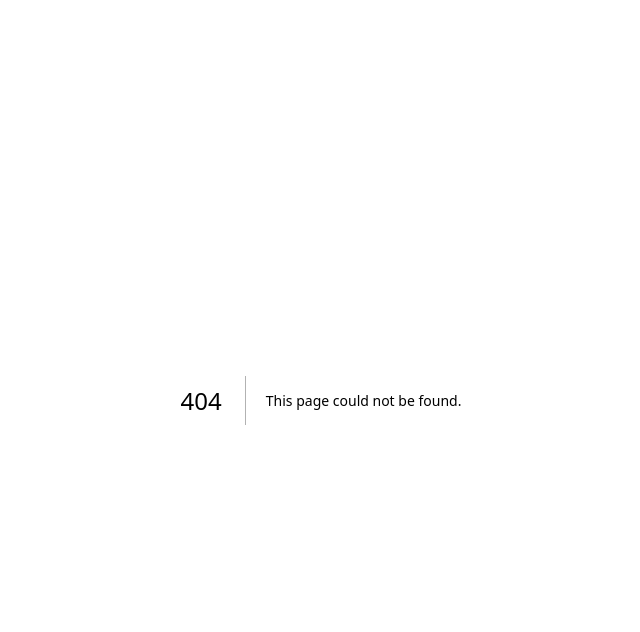
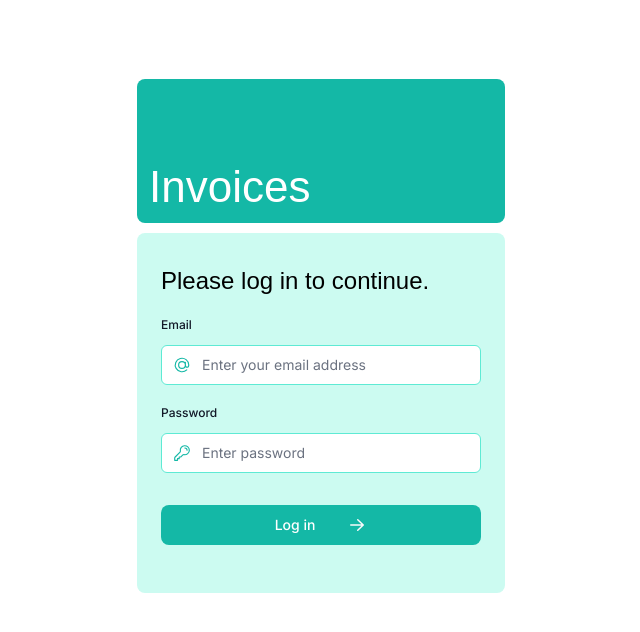
Before and after one commit to OtakuTotipotent/Invoices-Dashboard, a Next.js app: page /login in a window 1280 px wide. Before the commit this address had no page. Shown: the top 632 px of the page, without its empty margins (319-959 px from the left). Built offline with nearby package versions, Linux system fonts and the light colour scheme; a web font is replaced by a local one.

Commit message:
feat: add login

```diff
--- a/app/lib/actions.ts
+++ b/app/lib/actions.ts
@@ -1,9 +1,31 @@
 "use server";
 
+import { signIn } from "@/auth";
+import { AuthError } from "next-auth";
 import { z } from "zod";
 import { revalidatePath } from "next/cache";
 import { redirect } from "next/navigation";
 import postgres from "postgres";
+
+export async function authenticate(
+  prevState: string | undefined,
+  formData: FormData,
+) {
+  try {
+    await signIn("credentials", formData);
+  } catch (error) {
+    if (error instanceof AuthError) {
+      switch (error.type) {
+        case "CredentialsSignin":
+          return "Invalid credentials.";
+        default:
+          return "Something went wrong.";
+      }
+    }
+
+    throw error;
+  }
+}
 
 const sql = postgres(process.env.POSTGRES_URL!, { ssl: "require" });
 
--- /dev/null
+++ b/app/login/page.tsx
@@ -0,0 +1,20 @@
+import InvoicesLogo from "@/app/ui/invoices-logo";
+import LoginForm from "@/app/ui/login-form";
+import { Suspense } from "react";
+
+export default function LoginPage() {
+    return (
+        <main className="flex items-center justify-center md:h-screen">
+            <div className="relative mx-auto flex w-full max-w-[400px] flex-col space-y-2.5 p-4 md:-mt-32">
+                <div className="flex h-20 w-full items-end rounded-lg bg-teal-500 p-3 md:h-36">
+                    <div className="w-32 text-white md:w-36">
+                        <InvoicesLogo />
+                    </div>
+                </div>
+                <Suspense>
+                    <LoginForm />
+                </Suspense>
+            </div>
+        </main>
+    );
+}
--- a/app/ui/login-form.tsx
+++ b/app/ui/login-form.tsx
@@ -1,3 +1,5 @@
+"use client";
+
 import { lusitana } from '@/app/ui/fonts';
 import {
   AtSymbolIcon,
@@ -6,11 +8,21 @@
 } from '@heroicons/react/24/outline';
 import { ArrowRightIcon } from '@heroicons/react/20/solid';
 import { Button } from './button';
+import { useActionState } from "react";
+import { authenticate } from "@/app/lib/actions";
+import { useSearchParams } from "next/navigation";
 
 export default function LoginForm() {
+  const searchParams = useSearchParams();
+  const callbackUrl = searchParams.get("callbackUrl") || "/dashboard";
+  const [errorMessage, formAction, isPending] = useActionState(
+    authenticate,
+    undefined,
+  );
+
   return (
-    <form className="space-y-3">
-      <div className="flex-1 rounded-lg bg-gray-50 px-6 pb-4 pt-8">
+    <form action={formAction} className="space-y-3">
+      <div className="flex-1 rounded-lg bg-teal-100 px-6 pb-4 pt-8">
         <h1 className={`${lusitana.className} mb-3 text-2xl`}>
           Please log in to continue.
         </h1>
@@ -24,14 +36,14 @@
             </label>
             <div className="relative">
               <input
-                className="peer block w-full rounded-md border border-gray-200 py-[9px] pl-10 text-sm outline-2 placeholder:text-gray-500"
+                className="peer block w-full rounded-md border border-teal-300 py-[9px] pl-10 text-sm outline-2 placeholder:text-gray-500"
                 id="email"
                 type="email"
                 name="email"
                 placeholder="Enter your email address"
                 required
               />
-              <AtSymbolIcon className="pointer-events-none absolute left-3 top-1/2 h-[18px] w-[18px] -translate-y-1/2 text-gray-500 peer-focus:text-gray-900" />
+              <AtSymbolIcon className="pointer-events-none absolute left-3 top-1/2 h-[18px] w-[18px] -translate-y-1/2 text-teal-500 peer-focus:text-teal-600" />
             </div>
           </div>
           <div className="mt-4">
@@ -43,7 +55,7 @@
             </label>
             <div className="relative">
               <input
-                className="peer block w-full rounded-md border border-gray-200 py-[9px] pl-10 text-sm outline-2 placeholder:text-gray-500"
+                className="peer block w-full rounded-md border border-teal-300 py-[9px] pl-10 text-sm outline-2 placeholder:text-gray-500"
                 id="password"
                 type="password"
                 name="password"
@@ -51,15 +63,21 @@
                 required
                 minLength={6}
               />
-              <KeyIcon className="pointer-events-none absolute left-3 top-1/2 h-[18px] w-[18px] -translate-y-1/2 text-gray-500 peer-focus:text-gray-900" />
+              <KeyIcon className="pointer-events-none absolute left-3 top-1/2 h-[18px] w-[18px] -translate-y-1/2 text-teal-500 peer-focus:text-teal-600" />
             </div>
           </div>
         </div>
-        <Button className="mt-4 w-full">
-          Log in <ArrowRightIcon className="ml-auto h-5 w-5 text-gray-50" />
+        <input type="hidden" name="redirectTo" value={callbackUrl} />
+        <Button className="mt-8 w-full flex gap-8 justify-center" aria-disabled={isPending}>
+          Log in <ArrowRightIcon className="h-5 w-5 text-gray-50" />
         </Button>
-        <div className="flex h-8 items-end space-x-1">
-          {/* Add form errors here */}
+        <div className="flex h-8 items-end space-x-1" aria-live="polite" aria-atomic="true">
+          {errorMessage && (
+            <>
+              <ExclamationCircleIcon className='h-5 w-5 text-red-500' />
+              <p className="text-sm text-red-500">{errorMessage}</p>
+            </>
+          )}
         </div>
       </div>
     </form>
--- /dev/null
+++ b/auth.config.ts
@@ -0,0 +1,21 @@
+import type { NextAuthConfig } from 'next-auth';
+
+export const authConfig = {
+    pages: {
+        signIn: '/login',
+    },
+    callbacks: {
+        authorized({ auth, request: { nextUrl } }) {
+            const isLoggedIn = !!auth?.user;
+            const isOnDashboard = nextUrl.pathname.startsWith("/dashboard");
+            if (isOnDashboard) {
+                if (isLoggedIn) return true;
+                return false;
+            } else if (isLoggedIn) {
+                return Response.redirect(new URL("/dashboard", nextUrl));
+            }
+            return true;
+        },
+    },
+    providers: [],
+} satisfies NextAuthConfig;
--- /dev/null
+++ b/auth.ts
@@ -0,0 +1,42 @@
+import NextAuth from "next-auth";
+import { authConfig } from "./auth.config";
+import Credentials from "next-auth/providers/credentials";
+import { z } from "zod";
+import type { User } from "@/app/lib/definitions";
+import bcrypt from "bcrypt";
+import postgres from "postgres";
+
+const sql = postgres(process.env.POSTGRES_URL!, { ssl: "require" });
+
+async function getUser(email: string): Promise<User | undefined> {
+    try {
+        const user = await sql<User[]>`
+        SELECT * FROM users WHERE email=${email}
+        `;
+        return user[0];
+    } catch (error) {
+        console.log("Failed to fetch user:", error);
+        throw new Error("Failed to fetch user.");
+    }
+}
+
+export const { auth, signIn, signOut } = NextAuth({
+    ...authConfig,
+    providers: [Credentials({
+        async authorize(credentials) {
+            const parsedCredentials = z.object({ email: z.string(), password: z.string().min(6) }).safeParse(credentials);
+
+            if (parsedCredentials.success) {
+                const { email, password } = parsedCredentials.data;
+                const user = await getUser(email);
+                if (!user) return null;
+
+                const passwordsMatch = await bcrypt.compare(password, user.password);
+                if (passwordsMatch) return user;
+            }
+
+            console.log("Invalid credentials");
+            return null;
+        },
+    }),],
+});
```
Also changed, not shown: proxy.ts (added, +8 -0 lines).
